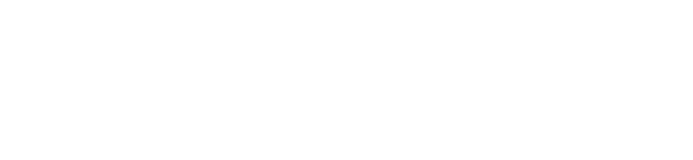
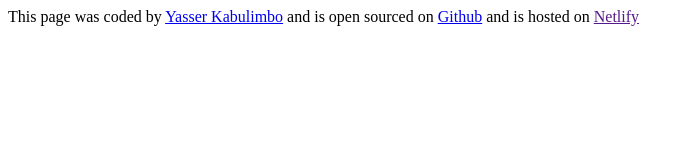
Before and after one commit to YasserLearnsCode/AI-Generator, a plain HTML site: page index.html in a window 1280 px wide. Shown: the whole page, without its empty margins (0-693 px from the left). Drawn offline with Linux system fonts and the light colour scheme.

Commit message:
added footer links

```diff
--- a/index.html
+++ b/index.html
@@ -7,6 +7,11 @@
     <title>AI Generator</title>
   </head>
   <body>
+
+    <footer>
+      This page was coded by <a href="https://www.linkedin.com/in/yasserk/" target="_blank">Yasser Kabulimbo</a> and is open sourced on <a href="https://github.com/YasserLearnsCode/AI-Generator" target="_blank">Github</a> and is hosted on <a href="" target="_blank">Netlify</a>
+    </footer>
+
     <script src="src/scripts.js"></script>
   </body>
 </html>
```
